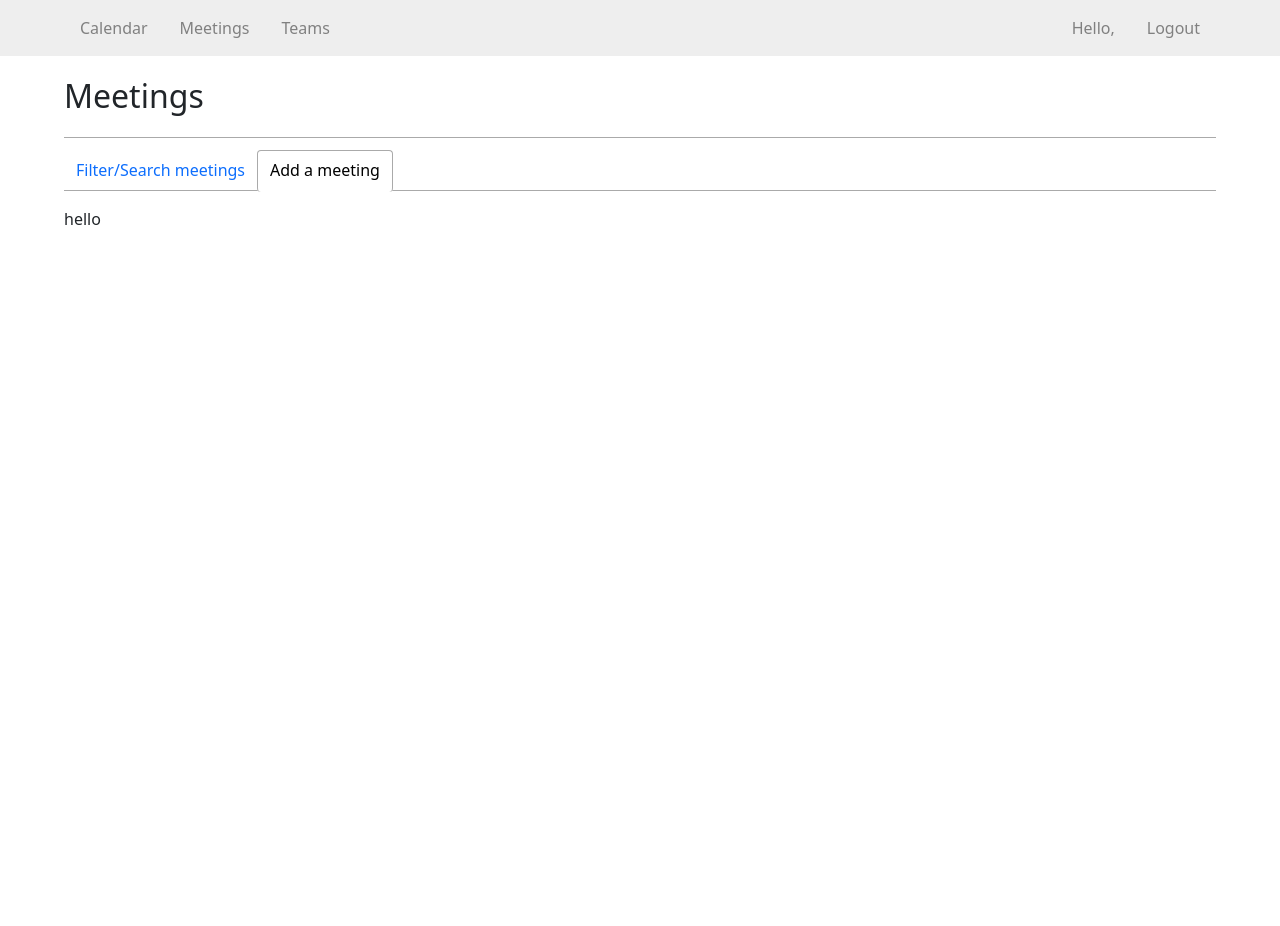
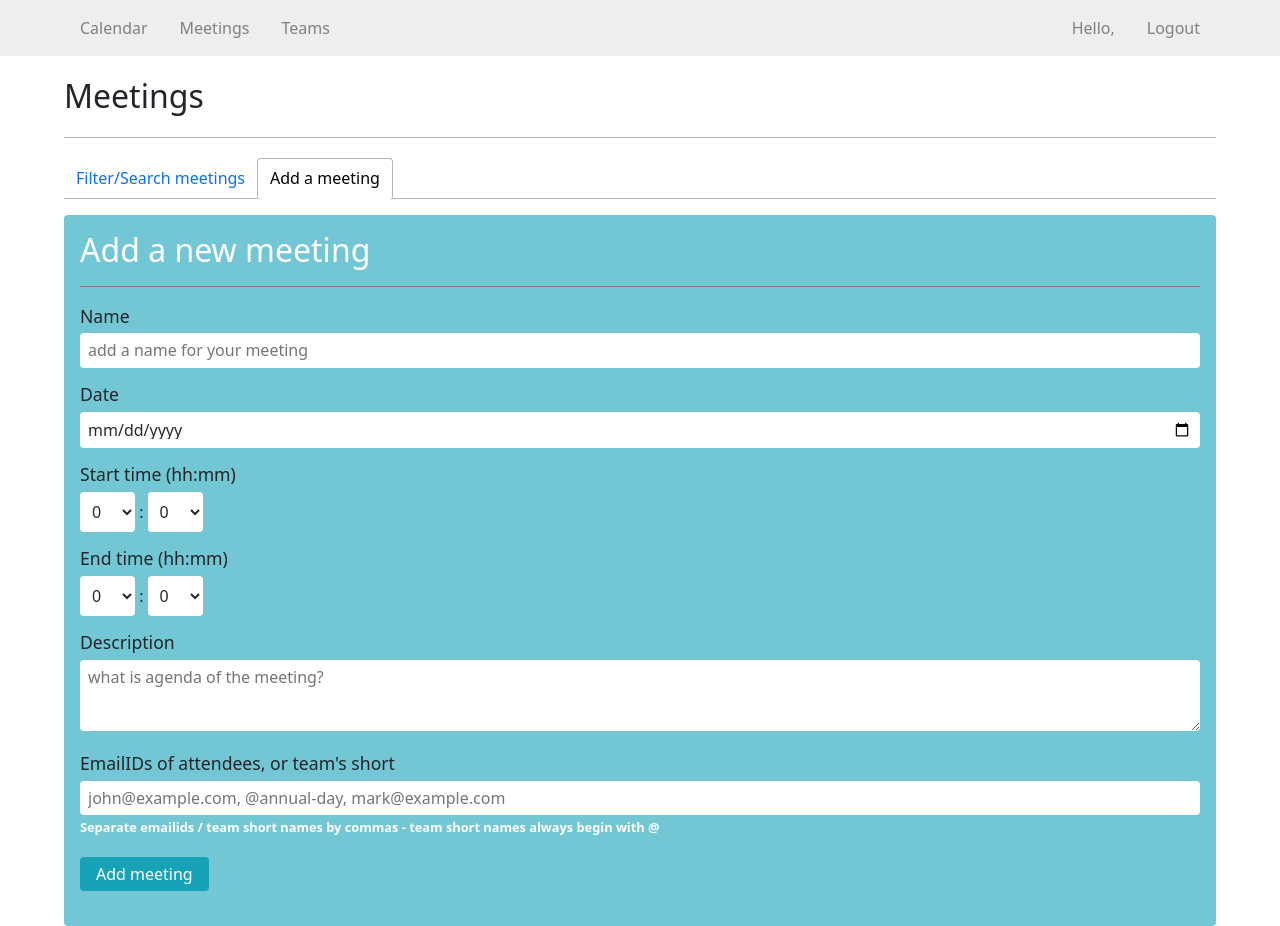
Before and after one commit to prathmesh-bhoir/meetings-app-vue, a Vue app: page /meetings/add in a window 1280 px wide. Before the commit the page ends 800 px from the top, so only its background shows below. Built offline with nearby package versions, Linux system fonts and the light colour scheme; what vue-toast-notification would draw is missing.

Commit message:
meetings page styling completed

```diff
--- a/src/App.vue
+++ b/src/App.vue
@@ -23,8 +23,9 @@ body{
 }
 
 hr{
-    background-color: rgb(170, 170, 170);
+    background-color: rgb(180, 180, 180);
     height:1px;
+    color: transparent;
     border:0;
     opacity: 1;
 }
@@ -40,7 +41,7 @@ hr{
     margin: 1.2em 0;
     border: none;
     border-radius: 4px;
-    padding: 0.4em;
+    padding: 0.5em;
     transition: 1s;
 }
 .my-btn-red{
--- a/src/components/AddMeeting.vue
+++ b/src/components/AddMeeting.vue
@@ -1,5 +1,64 @@
 <template>
-  <div>hello</div>
+  <div class="meetings-form-section">
+                <p id="error-el" style="color: red; text-align:center; display:none;"></p>
+                <h1 class="form-heading">Add a new meeting</h1>
+                <hr>
+
+                <form id="add-meeting-form" class="meetings-form mt-3">
+                    <label for="meet-name">
+                        Name
+                    </label>
+                    <input type="text" id="meet-name" name="meet-name" class="wdth" placeholder="add a name for your meeting" required>
+
+                    <label for="meet-date">
+                        Date
+                    </label>
+                    <input type="date" id="meet-date" name="meet-date" class="wdth" required>
+
+                    <label for="start-time">
+                        Start time (hh:mm)
+                    </label>
+                    <select name="start-hour" id="start-hour">
+                        <option value="0" selected>0</option>
+                        <option v-for="n in 23" :key="n">{{n}}</option>
+                    </select>
+                    <span> : </span>
+                    <select name="start-min" id="start-min">
+                        <option value="0" selected>0</option>
+                        <option value="1">1</option>
+                        <option value="2">2</option>
+                        <option value="3">3</option>
+                        <option value="4">4</option>
+                        <option value="5">5</option>
+                    </select>
+
+                    <label for="end-time">
+                        End time (hh:mm)
+                    </label>
+                    <select name="end-hour" id="end-hour">
+                        <option value="0" selected>0</option>
+                        <option v-for="n in 23" :key="n">{{n}}</option>
+                    </select>
+                    <span> : </span>
+                    <select name="end-min" id="end-min">
+                        <option value="0" selected>0</option>
+
+                    </select>
+
+                    <label for="description">
+                        Description
+                    </label>
+                    <textarea name="description" class="wdth" id="description" rows="3" placeholder="what is agenda of the meeting?" required></textarea>
+
+                    <label for="email-ids">
+                        EmailIDs of attendees, or team's short
+                    </label>
+                    <input type="text" class="wdth" id="email-ids" name="email-ids" placeholder="john@example.com, @annual-day, mark@example.com" required>
+                    <small class="bolder">Separate emailids / team short names by commas - team short names always begin with @</small>
+
+                    <button type="submit" class="my-btn">Add meeting</button>
+                </form>
+            </div>
 </template>
 
 <script>
@@ -8,6 +67,16 @@ export default {
 }
 </script>
 
-<style>
+<style scoped>
+@import '../styles/meetings.css';
 
+.meetings-form select{
+  width: 55px;
+}
+.meetings-form small{
+  margin-top: 0.25em;
+  color: #fff;
+  font-size: 0.8em;
+  display: block;
+}
 </style>
--- a/src/components/AppMenu.vue
+++ b/src/components/AppMenu.vue
@@ -16,7 +16,7 @@
       :class="this.showMobileMenu ? 'open-menu' : 'closed-menu'"
       >
           <router-link :to="{name: 'calendar' }" class="main-menu-link" class-active="active">Calendar</router-link>
-          <router-link :to="{name: 'filter-meetings'}" class="main-menu-link" class-active="active">Meetings</router-link>
+          <router-link :to="{name: 'meetings'}" class="main-menu-link" class-active="active">Meetings</router-link>
           <router-link :to="{name: 'teams' }" class="main-menu-link" class-active="active">Teams</router-link>
       </div>
       <div class="nav-content-right d-flex justify-content-end" :class="this.showMobileMenu ? 'open-menu' : 'closed-menu'">
--- a/src/components/FilterMeetings.vue
+++ b/src/components/FilterMeetings.vue
@@ -1,13 +1,76 @@
 <template>
-  <div>hello</div>
+  <div>
+    <div class="meetings-form-section">
+      <h1 class="form-heading">Search for meetings</h1>
+      <hr />
+      <form id="filter-meeting-form" class="meetings-form mt-3">
+        <label for="search-date"> Date: </label>
+        <select name="search-date" id="search-date" class="wdth">
+          <option value="all" selected>ALL</option>
+          <option value="past">PAST</option>
+          <option value="present">PRESENT</option>
+          <option value="future">FUTURE</option>
+        </select>
+
+        <label for="search-description"> Search for: </label>
+        <textarea
+          name="search-description"
+          class="wdth"
+          id="search-description"
+          rows="3"
+          placeholder="Search using the words which describes the meeting"
+        ></textarea>
+        <button type="submit" class="my-btn">Search</button>
+      </form>
+    </div>
+    <div class="meeting-results-section">
+        <h1>Meetings matching search criteria</h1>
+        <hr>
+    </div>
+  </div>
 </template>
 
 <script>
 export default {
-    name: 'FilterMeetings'
-}
+  name: "FilterMeetings",
+};
 </script>
 
-<style>
 
+
+<style scoped>
+@import '../styles/meetings.css';
+
+#search-date{
+  width:100%;
+}
+.result{
+    border: 1px solid lightgrey;
+    padding: 0 1em;
+    margin-top: 1em;
+}
+
+.meet-name{
+    font-size: 2em;
+    margin-top: 0.5em;
+    margin-bottom: 0.5em;
+}
+
+.excuse-btn{
+    margin-bottom: 0.5em;
+}
+
+.attendees{
+    margin-bottom: 0.5em;
+}
+
+.select-members{
+    color: grey;
+    background-color: #fff;
+    border: 1px solid grey;
+    border-radius: 4px;
+    padding: 0.5em;
+    margin-bottom: 1em;
+    width: 200px;
+}
 </style>
--- a/src/components/pages/MeetingsPage.vue
+++ b/src/components/pages/MeetingsPage.vue
@@ -32,6 +32,7 @@ export default {
 <style scoped>
 
 .options-container{
+    margin-top: 1.5em;
     padding-top: 0.25em;
 }
 .page-options{
@@ -45,7 +46,7 @@ hr{
 
 .router-link-exact-active{
     color: black;
-    border: 1px solid rgb(170, 170, 170);
+    border: 1px solid rgb(180, 180, 180);
     border-bottom: none;
     border-radius: 4px;
     background-color: white;
--- /dev/null
+++ b/src/styles/meetings.css
@@ -0,0 +1,40 @@
+.meetings-form-section{
+    padding: 1em;
+    border-radius: 4px;
+    background-color: #73C7D5;
+}
+
+.meetings-form-section hr{
+    background-color: grey;
+}
+.meetings-form-section button{
+    padding: 0.5em 1em;
+}
+
+.form-heading{
+    margin: 0;
+    color: #fff;
+}
+
+.meetings-form label{
+    display: block;
+    font-size: 1.1em;
+    margin-top: 0.75em;
+    margin-bottom: 0.25em;
+}
+.meetings-form input,
+.meetings-form select,
+.meetings-form textarea{
+    margin-top: 0;
+    color: rgb(40, 40, 40);
+    background-color: #fff;
+    border: none;
+    border-radius: 4px;
+    padding: 0.5em;
+    width: 100%;
+}
+
+.meetings-form input,
+.meetings-form textarea{
+    box-sizing: border-box;
+}
```
